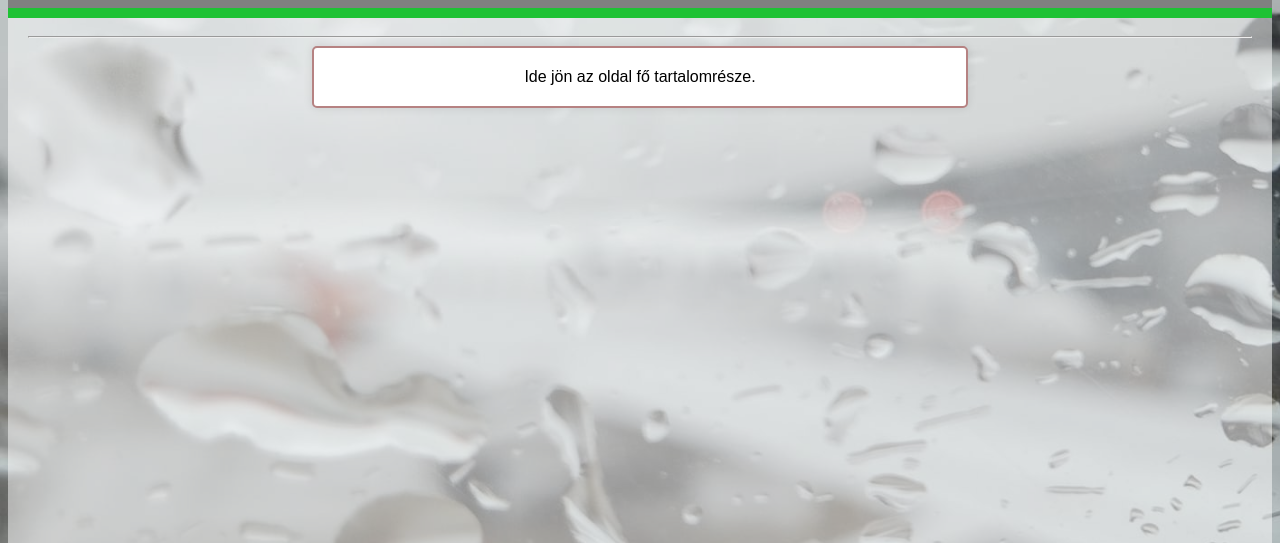
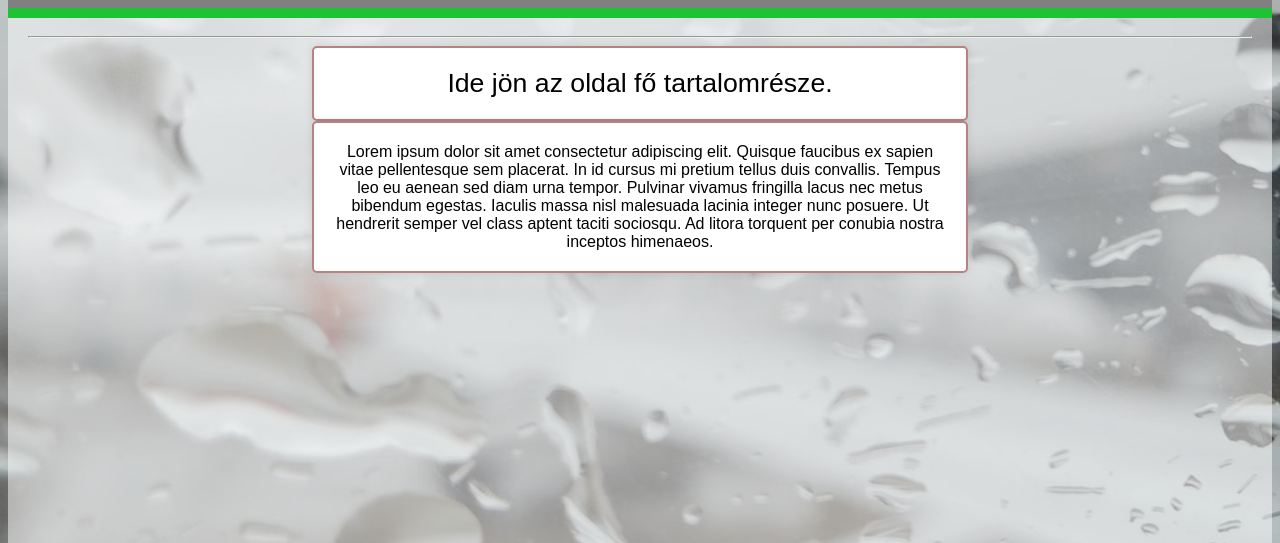
Before and after one commit to Fabbernat/Kormanyos-Antal-JavaScript-dualis-2025-26, a website: page userNyilvantartasApp/frontend/html-pages/index.html in a window 1280 px wide. Shown: the part 237-780 px from the top of the page. Drawn offline with Linux system fonts and the light colour scheme.

Commit message:
it'sw great AS IS! only willmess up index if modified

```diff
--- a/userNyilvantartasApp/frontend/html-pages/index.html
+++ b/userNyilvantartasApp/frontend/html-pages/index.html
@@ -46,7 +46,7 @@
     padding: 20px;
   }
 
-  .main-content {
+  .div-content {
     background-color: #ffffff;
     padding: 20px;
     border-radius: 5px;
@@ -79,8 +79,17 @@ h1{
     margin: auto;
     padding-top: 10px;
 }
-.list, .main-content{
+.list, .div-content{
     margin: auto;
+    padding: auto;
+    width:50%; height:100%;
+}
+
+.list, .div-content p{
+    font-size: 20pt;
+    text-align: justify;
+    padding: 20px;
+    display:inline; float:middle;
 }
 div, td, th{
     border: 2px solid rgb(182, 130, 130);
@@ -158,9 +167,10 @@ tr:first-of-type{
   <main id="page">
     <hr>
     <section>
-      <div class="main-content" style="width:50%; height:50%;">
-        Ide jön az oldal fő tartalomrésze.
+      <div class="div-content">
+        <p>Ide jön az oldal fő tartalomrésze.</p>
       </div>
+      <div  class="div-content">Lorem ipsum dolor sit amet consectetur adipiscing elit. Quisque faucibus ex sapien vitae pellentesque sem placerat. In id cursus mi pretium tellus duis convallis. Tempus leo eu aenean sed diam urna tempor. Pulvinar vivamus fringilla lacus nec metus bibendum egestas. Iaculis massa nisl malesuada lacinia integer nunc posuere. Ut hendrerit semper vel class aptent taciti sociosqu. Ad litora torquent per conubia nostra inceptos himenaeos.</div>
 
     </section>
   </main>
```
